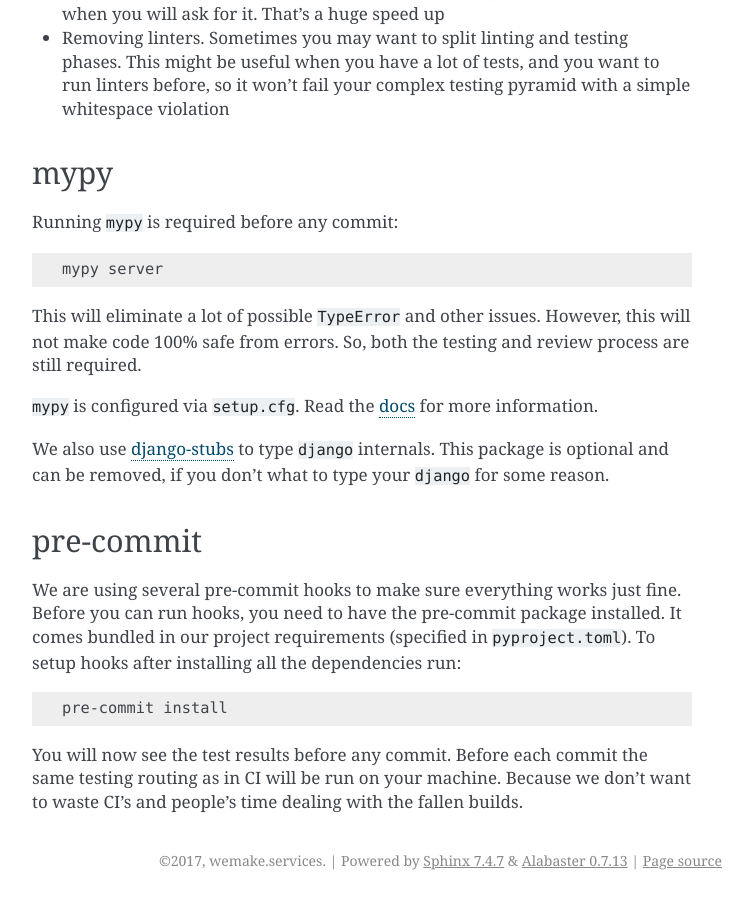
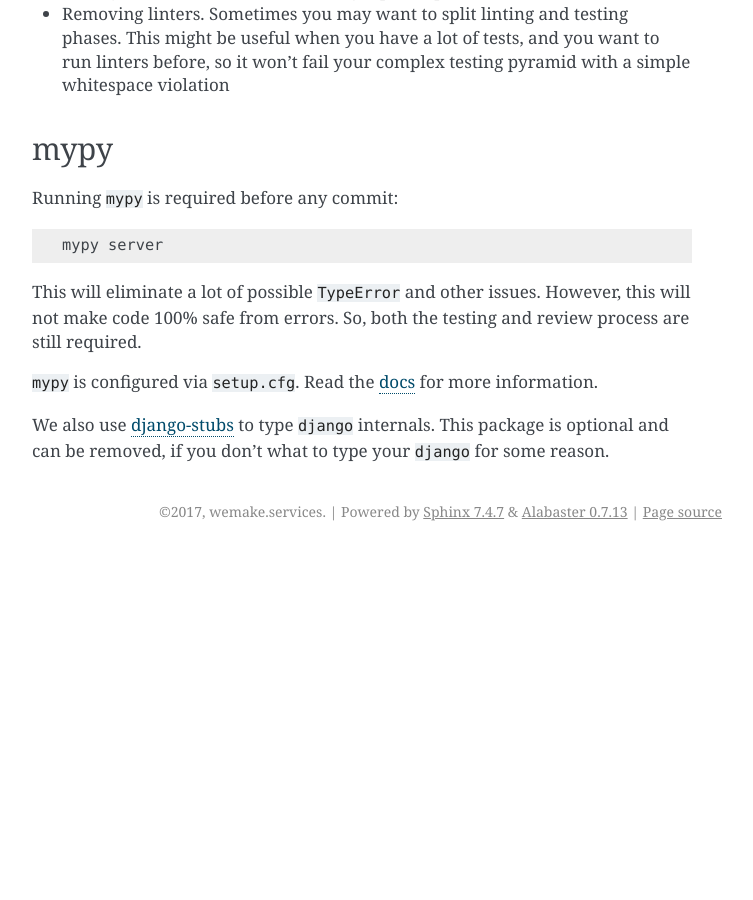
Before and after one commit to wemake-services/wemake-django-template, a Sphinx documentation site: the page built from {{cookiecutter.project_name}}/docs/pages/template/testing.rst, in a window 1280 px wide and 900 px high, scrolled down 1249 px. Shown: the whole window, without its empty margins (388-1141 px from the left). Built offline with Sphinx 7.4.7, drawn with Linux system fonts in a browser that asks for light colours; the version number is read from the project's files by our own code; after the commit the page ends 1800 px from its top, so only the background shows below that; some of the changed text lies outside the part shown.

Commit message:
Removes pre-commit

```diff
--- a/{{cookiecutter.project_name}}/docs/index.rst
+++ b/{{cookiecutter.project_name}}/docs/index.rst
@@ -20,8 +20,6 @@ When developing this template we had several goals in mind:
 - Development environment should be bootstrapped easily,
   so we use ``docker-compose`` for that
 - Development should be consistent, so we use strict quality and style checks
-- You should not push broken code to the repo,
-  so we use ``pre-commit`` hooks for that
 - Development, testing, and production should have the same environment,
   so again we develop, test, and run our apps in ``docker`` containers
 - Documentation and codebase are the only sources of truth
--- a/{{cookiecutter.project_name}}/docs/pages/template/overview.rst
+++ b/{{cookiecutter.project_name}}/docs/pages/template/overview.rst
@@ -38,7 +38,6 @@ root project
   It basically defines what to do with your project
   after pushing it to the repository. Currently it is used for testing
   and releasing a ``docker`` image
-- ``pre-commit-config.yaml`` - configuration file for ``pre-commit`` tool
 - ``docker-compose.yml`` - this the file specifies ``docker`` services
   that are needed for development and testing
 - ``docker-compose.override.yml`` - local override for ``docker-compose``.
--- a/{{cookiecutter.project_name}}/docs/pages/template/production-checklist.rst
+++ b/{{cookiecutter.project_name}}/docs/pages/template/production-checklist.rst
@@ -149,8 +149,6 @@ Here's it would look like:
 This check is not included in the pipeline by default,
 because it is quite long to start all the machinery for this single check.
 
-You can install ``caddy`` locally and attach this check on a pre-commit hook.
-
 Disabling HTTPS
 ~~~~~~~~~~~~~~~
 
--- a/{{cookiecutter.project_name}}/docs/pages/template/testing.rst
+++ b/{{cookiecutter.project_name}}/docs/pages/template/testing.rst
@@ -7,8 +7,6 @@ So, we use different tools to make this possible.
 We use `mypy <http://mypy-lang.org/>`_ for optional
 static typing.
 We run tests with `pytest <https://pytest.org/>`_ framework.
-We use `pre-commit <https://pre-commit.com/>`_
-to run all checks locally before pushing a commit to CI.
 
 
 pytest
@@ -96,23 +94,3 @@ We also use `django-stubs <https://github.com/typeddjango/django-stubs>`_
 to type ``django`` internals.
 This package is optional and can be removed,
 if you don't what to type your ``django`` for some reason.
-
-
-pre-commit
-----------
-
-We are using several pre-commit hooks to make sure everything works just fine.
-Before you can run hooks, you need to have the pre-commit package installed.
-It comes bundled in our project requirements (specified in ``pyproject.toml``).
-To setup hooks after installing all the dependencies run:
-
-.. code:: bash
-
-  pre-commit install
-
-
-You will now see the test results before any commit.
-Before each commit the same testing routing as in CI
-will be run on your machine.
-Because we don't want to waste CI's and people's time
-dealing with the fallen builds.
```
Also changed, not shown: README.md (+0 -1 lines), {{cookiecutter.project_name}}/CHANGELOG.md (added), 4 other files.
